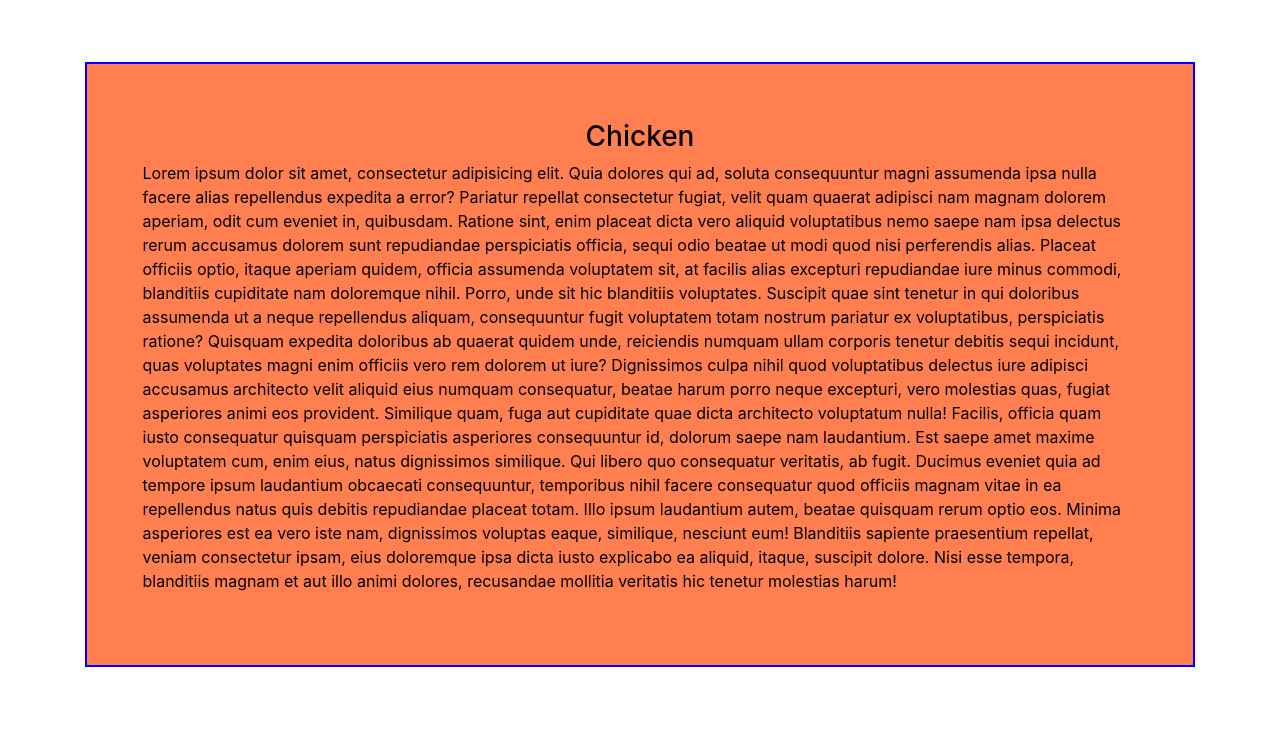
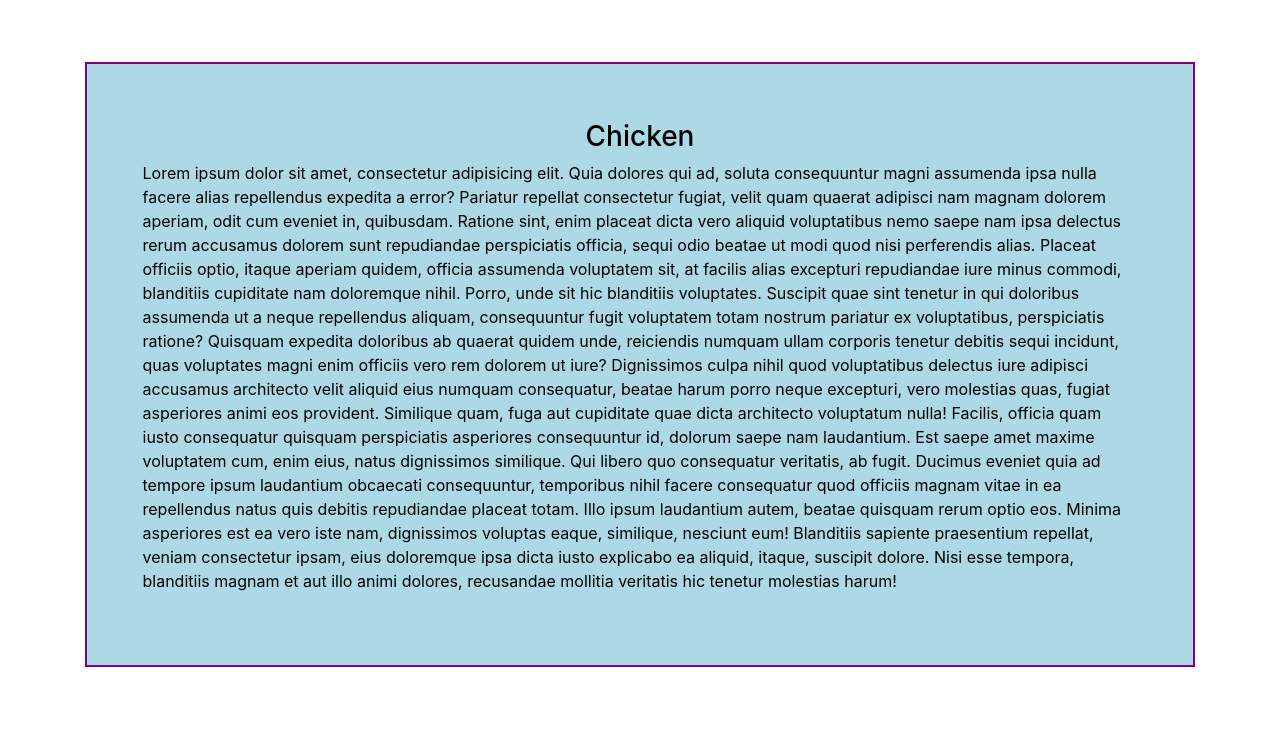
Before and after one commit to alexaycc/module3-solution, a plain HTML site: page index.html in a window 1280 px wide. Shown: the part 130-873 px from the top of the page. Drawn offline with nearby package versions, Linux system fonts and the light colour scheme.

Commit message:
Add files via upload

```diff
--- a/index.html
+++ b/index.html
@@ -19,7 +19,7 @@
 
     <body>
         <header>
-           <nav class="navbar navbar-expand-lg bg-light">
+            <nav class="navbar navbar-expand-lg navbar-light bg-light">
               <div class="container">
                   <a class="navbar-brand" href="#">Food, LLC</a>
 
--- a/styles.css
+++ b/styles.css
@@ -16,9 +16,10 @@ h2 {
 }
 
 section {
-    border: 2px solid blue;
+    border: 2px solid purple;
     margin-top: 7%;
     margin-bottom: 3%;
     padding: 5%;
-    background-color: coral;
+    background-color: lightblue;
+
 }
```
